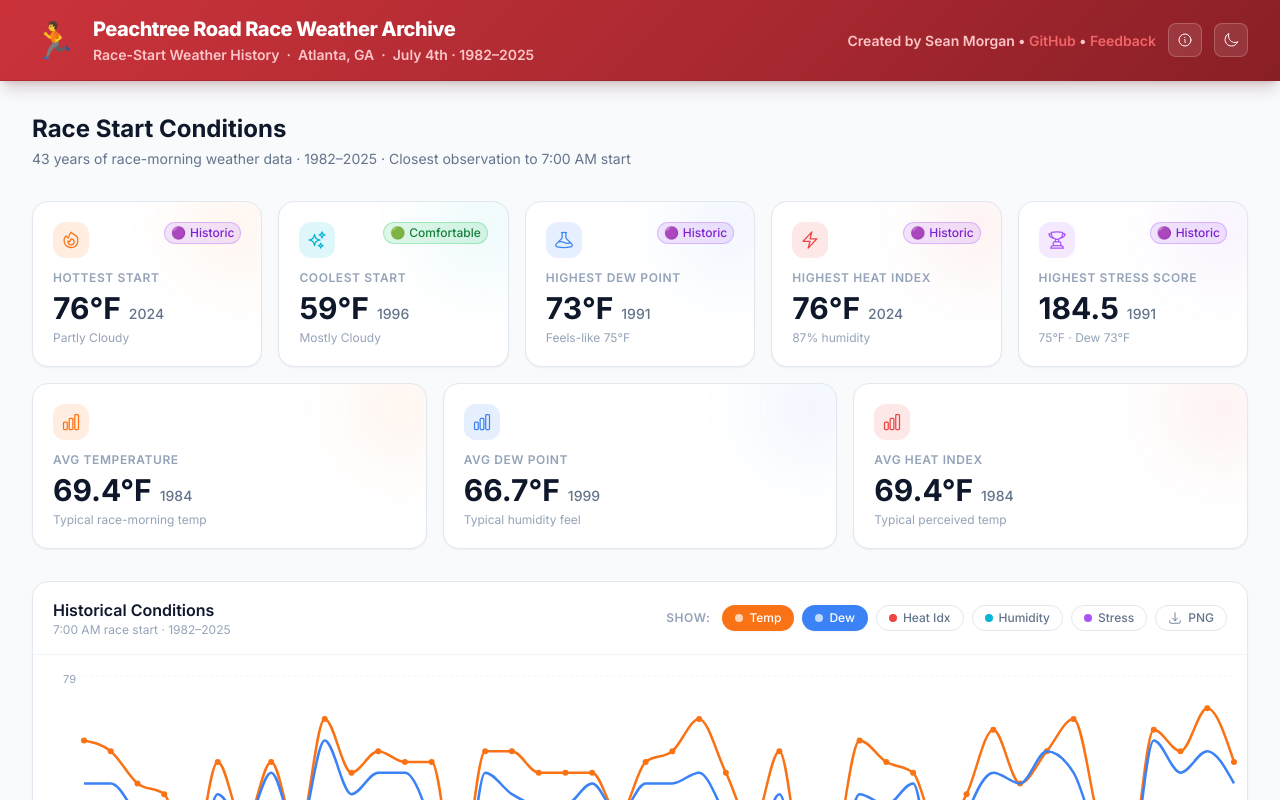
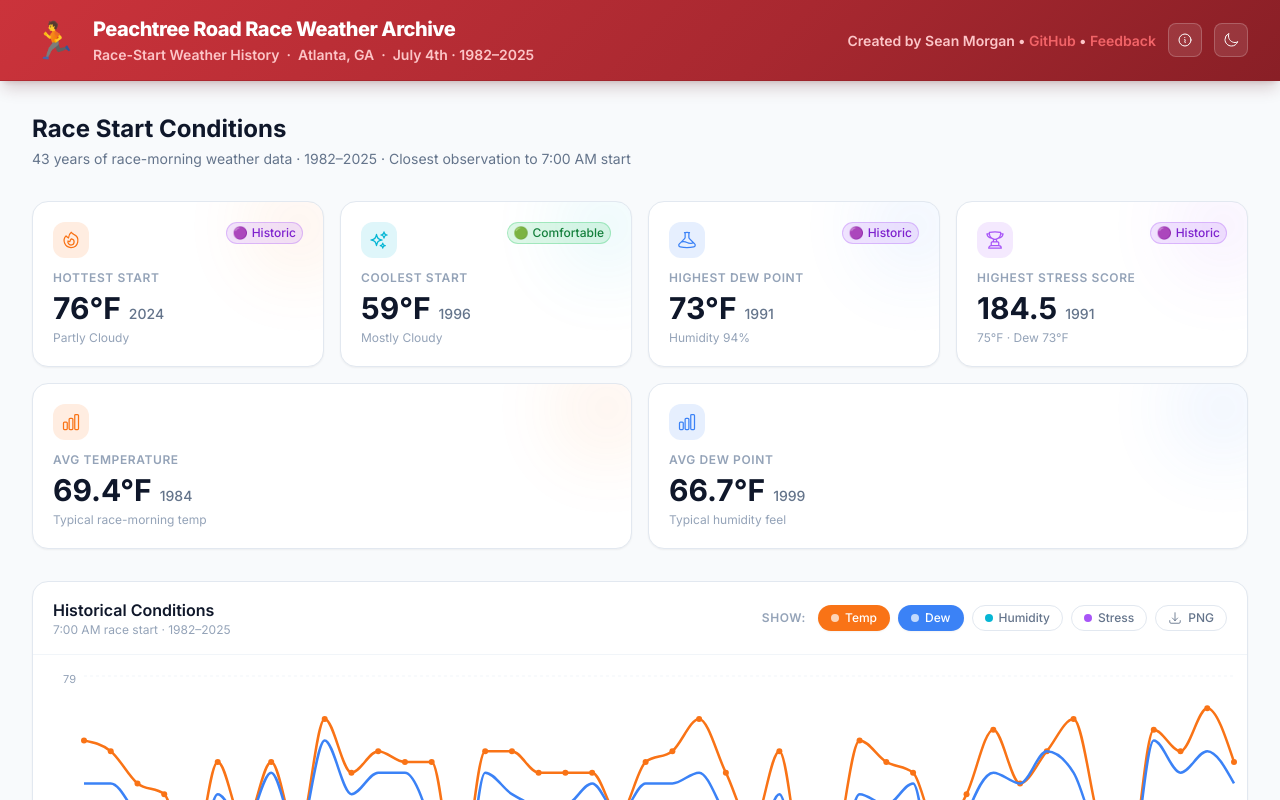
Before and after one commit to seanmorgan/peachtree-ui, a React (Vite) app: page / in a window 1280 px wide. Shown: the top 800 px of the page. Built offline with nearby package versions, Linux system fonts and the light colour scheme.

Commit message:
remove heat index

```diff
--- a/src/components/ForecastPanel.tsx
+++ b/src/components/ForecastPanel.tsx
@@ -2,7 +2,7 @@ import { useState, useEffect } from 'react'
 import { motion } from 'framer-motion'
 import { type WeatherRecord, type ForecastData, METRIC_CONFIGS } from '../types'
 import { StressBadge } from './StressBadge'
-import { computeHeatIndex, computeRunnerStressScore, computeHumidityFromDewPoint, getForecastRank, getOrdinal } from '../utils/calculations'
+import { computeRunnerStressScore, computeHumidityFromDewPoint, getForecastRank, getOrdinal } from '../utils/calculations'
 
 interface Props {
   data: WeatherRecord[]
@@ -25,9 +25,8 @@ export function ForecastPanel({ data, forecast, showForecast, onForecastChange,
       return
     }
     const humidity = computeHumidityFromDewPoint(temp, dew)
-    const heatIndex = computeHeatIndex(temp, humidity)
-    const stress = computeRunnerStressScore(heatIndex, dew)
-    onForecastChange({ tempF: temp, dewPointF: dew, humidityPct: humidity, heatIndexF: heatIndex, runnerStressScore: stress })
+    const stress = computeRunnerStressScore(temp, dew)
+    onForecastChange({ tempF: temp, dewPointF: dew, humidityPct: humidity, runnerStressScore: stress })
   }, [tempInput, dewInput, onForecastChange])
 
   const rankInfo = forecast
@@ -110,15 +109,10 @@ export function ForecastPanel({ data, forecast, showForecast, onForecastChange,
         ) : (
           <>
             {/* Computed outputs */}
-            <div className="grid grid-cols-2 gap-3 sm:grid-cols-4">
+            <div className="grid grid-cols-2 gap-3 sm:grid-cols-3">
               <div className="rounded-xl bg-slate-50 dark:bg-navy-800/50 p-3 text-center">
                 <p className="text-xs text-slate-400 dark:text-slate-500 mb-1">Humidity</p>
                 <p className="text-xl font-bold text-cyan-500">{forecast.humidityPct}%</p>
-                <p className="text-xs text-slate-400 mt-0.5">auto-computed</p>
-              </div>
-              <div className="rounded-xl bg-slate-50 dark:bg-navy-800/50 p-3 text-center">
-                <p className="text-xs text-slate-400 dark:text-slate-500 mb-1">Heat Index</p>
-                <p className="text-xl font-bold text-red-500">{forecast.heatIndexF.toFixed(1)}°F</p>
                 <p className="text-xs text-slate-400 mt-0.5">auto-computed</p>
               </div>
               <div className="col-span-2 rounded-xl bg-slate-50 dark:bg-navy-800/50 p-3 text-center">
--- a/src/components/InfoModal.tsx
+++ b/src/components/InfoModal.tsx
@@ -121,7 +121,7 @@ export function InfoModal({ open, onClose, yearRange }: Props) {
                       A composite metric designed to capture overall heat stress for runners:
                     </p>
                     <div className="mt-2 mb-2 flex items-center justify-center rounded-lg bg-slate-50 dark:bg-navy-800 px-4 py-2.5 font-mono text-xs sm:text-sm text-slate-800 dark:text-slate-200">
-                      Score = Heat Index + (Dew Point × 1.5)
+                      Score = Temperature + (Dew Point × 1.5)
                     </div>
                     <p className="text-sm text-slate-500 dark:text-slate-400 leading-relaxed">
                       Dew point is weighted more heavily because high atmospheric moisture impairs
--- a/src/components/RankingsTable.tsx
+++ b/src/components/RankingsTable.tsx
@@ -28,7 +28,6 @@ const COLS: Array<{ field: SortField; label: string; align?: string }> = [
   { field: 'tempF', label: 'Temp' },
   { field: 'dewPointF', label: 'Dew Pt' },
   { field: 'humidityPct', label: 'Humidity' },
-  { field: 'heatIndexF', label: 'Heat Idx' },
   { field: 'runnerStressScore', label: 'Stress' },
   { field: 'windSpeedMph', label: 'Wind' },
   { field: 'condition', label: 'Condition', align: 'left' },
@@ -125,13 +124,12 @@ export function RankingsTable({ data, selectedId, onSelectId, forecast, showFore
                 </td>
                 <td className="px-4 py-2.5 text-right">
                   <span className="inline-flex items-center gap-1 rounded-full bg-amber-100 dark:bg-amber-500/20 px-2 py-0.5 text-xs font-bold text-amber-700 dark:text-amber-400">
-                    📍 Forecast
+                    📍
                   </span>
                 </td>
                 <td className="px-4 py-2.5 text-right font-medium text-slate-700 dark:text-slate-300">{forecast.tempF}°</td>
                 <td className="px-4 py-2.5 text-right font-medium text-slate-700 dark:text-slate-300">{forecast.dewPointF}°</td>
                 <td className="px-4 py-2.5 text-right font-medium text-slate-700 dark:text-slate-300">{forecast.humidityPct}%</td>
-                <td className="px-4 py-2.5 text-right font-medium text-slate-700 dark:text-slate-300">{forecast.heatIndexF.toFixed(1)}°</td>
                 <td className="px-4 py-2.5 text-right">
                   <StressBadge score={forecast.runnerStressScore} />
                 </td>
@@ -167,7 +165,6 @@ export function RankingsTable({ data, selectedId, onSelectId, forecast, showFore
                   <td className="px-4 py-2.5 text-right tabular-nums text-slate-600 dark:text-slate-400">{row.tempF}°</td>
                   <td className="px-4 py-2.5 text-right tabular-nums text-slate-600 dark:text-slate-400">{row.dewPointF}°</td>
                   <td className="px-4 py-2.5 text-right tabular-nums text-slate-600 dark:text-slate-400">{row.humidityPct}%</td>
-                  <td className="px-4 py-2.5 text-right tabular-nums text-slate-600 dark:text-slate-400">{row.heatIndexF}°</td>
                   <td className="px-4 py-2.5 text-right">
                     <StressBadge score={row.runnerStressScore} />
                   </td>
--- a/src/components/ScatterPlot.tsx
+++ b/src/components/ScatterPlot.tsx
@@ -46,10 +46,6 @@ function ScatterTooltip({ active, payload }: TooltipProps<number, string>) {
         <div className="flex justify-between gap-4">
           <span className="text-slate-500 dark:text-slate-400">Humidity</span>
           <span className="font-semibold text-slate-900 dark:text-white">{d.humidityPct}%</span>
-        </div>
-        <div className="flex justify-between gap-4">
-          <span className="text-slate-500 dark:text-slate-400">Heat Index</span>
-          <span className="font-semibold text-slate-900 dark:text-white">{d.heatIndexF}°F</span>
         </div>
         <div className="flex justify-between gap-4">
           <span className="text-slate-500 dark:text-slate-400">Stress</span>
--- a/src/components/SummaryCards.tsx
+++ b/src/components/SummaryCards.tsx
@@ -3,7 +3,6 @@ import {
   FireIcon,
   SparklesIcon,
   BeakerIcon,
-  BoltIcon,
   TrophyIcon,
   ChartBarIcon,
 } from '@heroicons/react/24/outline'
@@ -30,12 +29,10 @@ export function SummaryCards({ data, selectedId, onSelectId }: Props) {
     const hottest = maxBy('tempF')
     const coolest = minBy('tempF')
     const dewiest = maxBy('dewPointF')
-    const highestHI = maxBy('heatIndexF')
     const highestStress = maxBy('runnerStressScore')
 
     const avgTemp = avg('tempF')
     const avgDew = avg('dewPointF')
-    const avgHI = avg('heatIndexF')
 
     // Year closest to each average
     const closestTo = (field: keyof WeatherRecord, target: number) =>
@@ -68,21 +65,11 @@ export function SummaryCards({ data, selectedId, onSelectId }: Props) {
         title: 'Highest Dew Point',
         year: dewiest.year,
         value: `${dewiest.dewPointF}°F`,
-        subtitle: `Feels-like ${dewiest.heatIndexF}°F`,
+        subtitle: `Humidity ${dewiest.humidityPct}%`,
         icon: <BeakerIcon className="h-5 w-5" />,
         accentColor: '#3b82f6',
         stressScore: dewiest.runnerStressScore,
         record: dewiest,
-      },
-      {
-        title: 'Highest Heat Index',
-        year: highestHI.year,
-        value: `${highestHI.heatIndexF}°F`,
-        subtitle: `${highestHI.humidityPct}% humidity`,
-        icon: <BoltIcon className="h-5 w-5" />,
-        accentColor: '#ef4444',
-        stressScore: highestHI.runnerStressScore,
-        record: highestHI,
       },
       {
         title: 'Highest Stress Score',
@@ -117,16 +104,6 @@ export function SummaryCards({ data, selectedId, onSelectId }: Props) {
         stressScore: undefined,
         record: closestTo('dewPointF', avgDew),
       },
-      {
-        title: 'Avg Heat Index',
-        year: closestTo('heatIndexF', avgHI).year,
-        value: `${avgHI.toFixed(1)}°F`,
-        subtitle: `Typical perceived temp`,
-        icon: <ChartBarIcon className="h-5 w-5" />,
-        accentColor: '#ef4444',
-        stressScore: undefined,
-        record: closestTo('heatIndexF', avgHI),
-      },
     ]
 
     return { extremes, averages }
@@ -135,7 +112,7 @@ export function SummaryCards({ data, selectedId, onSelectId }: Props) {
   return (
     <div className="space-y-4">
       {/* Extremes row */}
-      <div className="grid grid-cols-1 gap-4 sm:grid-cols-2 lg:grid-cols-5">
+      <div className="grid grid-cols-1 gap-4 sm:grid-cols-2 lg:grid-cols-4">
         {cards.extremes.map((card, i) => (
           <MetricCard
             key={card.title}
@@ -154,7 +131,7 @@ export function SummaryCards({ data, selectedId, onSelectId }: Props) {
       </div>
 
       {/* Averages row */}
-      <div className="grid grid-cols-1 gap-4 sm:grid-cols-3">
+      <div className="grid grid-cols-1 gap-4 sm:grid-cols-2">
         {cards.averages.map((card, i) => (
           <MetricCard
             key={card.title}
--- a/src/components/YearDetails.tsx
+++ b/src/components/YearDetails.tsx
@@ -2,7 +2,7 @@ import { useMemo } from 'react'
 import { motion } from 'framer-motion'
 import { type WeatherRecord, METRIC_CONFIGS } from '../types'
 import { StressBadge } from './StressBadge'
-import { getRankForRecord, getRecordId, getRecordLabel, getOrdinal, getUniqueYearCount } from '../utils/calculations'
+import { getRankForRecord, getRecordId, getRecordLabel, getOrdinal } from '../utils/calculations'
 import { getConditionEmoji } from '../utils/categories'
 
 interface Props {
@@ -88,7 +88,7 @@ export function YearDetails({ data, selectedId, onSelectId }: Props) {
             {METRIC_CONFIGS.map(m => {
               const val = record[m.key] as number
               const rank = rankings[m.key]
-              const total = getUniqueYearCount(data)
+              const total = data.length
               return (
                 <div
                   key={m.key}
--- a/src/types/index.ts
+++ b/src/types/index.ts
@@ -27,13 +27,12 @@ export interface ForecastData {
   tempF: number
   dewPointF: number
   humidityPct: number
-  heatIndexF: number
   runnerStressScore: number
 }
 
 // ─── Metrics ────────────────────────────────────────────────────────────────
 
-export type MetricKey = 'tempF' | 'dewPointF' | 'heatIndexF' | 'runnerStressScore' | 'humidityPct'
+export type MetricKey = 'tempF' | 'dewPointF' | 'runnerStressScore' | 'humidityPct'
 
 export interface MetricConfig {
   key: MetricKey
@@ -47,7 +46,6 @@ export interface MetricConfig {
 export const METRIC_CONFIGS: MetricConfig[] = [
   { key: 'tempF',           label: 'Temperature',        shortLabel: 'Temp',    unit: '°F', color: '#f97316', decimals: 1 },
   { key: 'dewPointF',       label: 'Dew Point',          shortLabel: 'Dew',     unit: '°F', color: '#3b82f6', decimals: 1 },
-  { key: 'heatIndexF',      label: 'Heat Index',         shortLabel: 'Heat Idx',unit: '°F', color: '#ef4444', decimals: 1 },
   { key: 'humidityPct',     label: 'Humidity',           shortLabel: 'Humidity',unit: '%',  color: '#06b6d4', decimals: 0 },
   { key: 'runnerStressScore', label: 'Stress Score',     shortLabel: 'Stress',  unit: '',   color: '#a855f7', decimals: 1 },
 ]
@@ -77,7 +75,6 @@ export type SortField =
   | 'tempF'
   | 'dewPointF'
   | 'humidityPct'
-  | 'heatIndexF'
   | 'runnerStressScore'
   | 'windSpeedMph'
   | 'condition'
--- a/src/utils/calculations.ts
+++ b/src/utils/calculations.ts
@@ -54,9 +54,9 @@ export function computeHeatIndex(tempF: number, humidityPct: number): number {
 }
 
 // ─── Runner Stress Score ──────────────────────────────────────────────────────
-// Derived from historical data: heatIndex + dewPoint * 1.5
-export function computeRunnerStressScore(heatIndexF: number, dewPointF: number): number {
-  return Math.round((heatIndexF + dewPointF * 1.5) * 10) / 10
+// Derived from historical data: temperatureF + dewPoint * 1.5
+export function computeRunnerStressScore(temperatureF: number, dewPointF: number): number {
+  return Math.round((temperatureF + dewPointF * 1.5) * 10) / 10
 }
 
 // ─── Relative Humidity from Dew Point ────────────────────────────────────────
```
Also changed, not shown: 1 other file (tests, documents, lock files or other folders).
